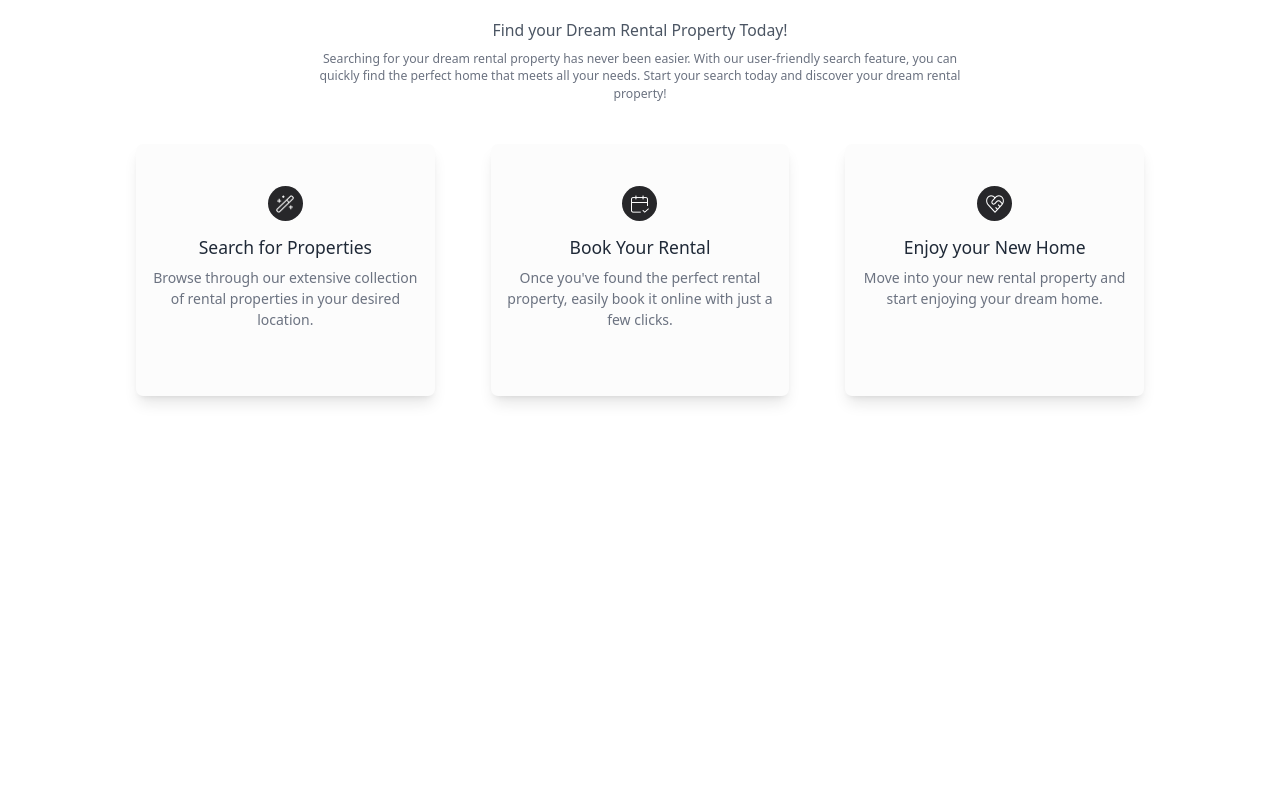
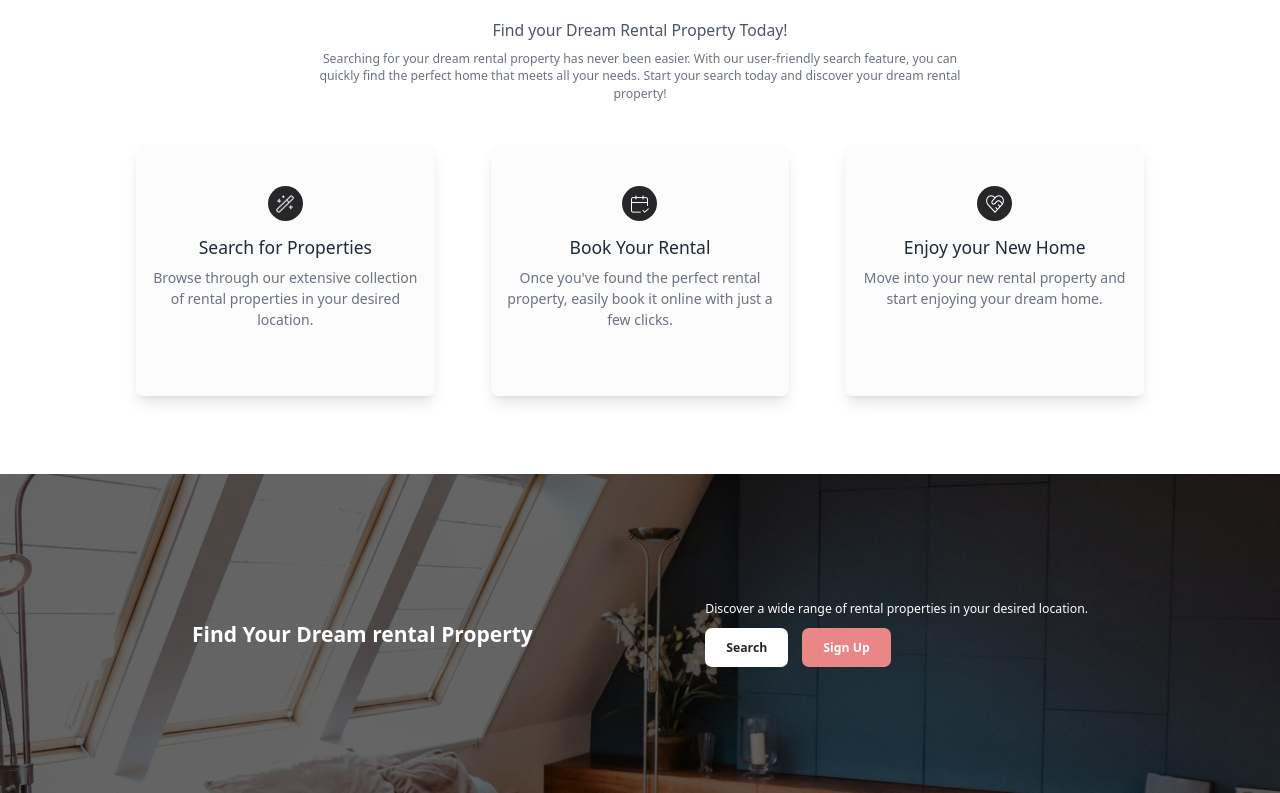
Before and after one commit to lucas-shackluryz/Rentiful, a Next.js app in the folder client/: page /landing in a window 1280 px wide. Shown: the part 1576-2369 px from the top of the page. Before the commit the page ends 2050 px from the top, so only its background shows below. Built offline with nearby package versions, Linux system fonts and the light colour scheme; no server answers.

Commit message:
[ ADD ] Build Call To Action Section Component

```diff
--- /dev/null
+++ b/client/src/app/(nondashboard)/landing/CallToActionSection.tsx
@@ -0,0 +1,55 @@
+"use client";
+
+import React from "react";
+import Image from "next/image";
+import { motion } from "framer-motion";
+import Link from "next/link";
+
+const CallToActionSection = () => {
+  return (
+    <div className="relative py-24">
+        <Image
+          src="/landing-call-to-action.jpg"
+          alt="Rentiful Search Section Background"
+          fill
+          className="object-cover object-center"
+        />
+        <div className="absolute inset-0 bg-black bg-opacity-60"></div>
+        <motion.div
+          initial={{ opacity: 0, y: 20 }}
+          transition={{ duration: 0.5 }}
+          whileInView={{ opacity: 1, y: 0 }}
+          viewport={{ once: true }}
+          className="relative max-w-4xl xl:max-w-6xl mx-auto px-6 sm:px-8 lg:px-12 xl:px-16 py-12"
+        >
+          <div className="flex flex-col md:flex-row justify-between items-center">
+            <div className="mb-6 md:mb-0 md:mr-10">
+              <h2 className="text-2xl font-bold text-white">
+                Find Your Dream rental Property
+              </h2>
+            </div>
+            <div>
+              <p className="text-white mb-3">
+                Discover a wide range of rental properties in your desired location.
+              </p>
+              <div className="flex justify-center md:justify-start gap-4">
+                <button
+                  onClick={() => window.scrollTo({ top: 0, behavior: "smooth" })}
+                  className="inline-block text-primary-700 bg-white rounded-lg px-6 py-3 font-semibold hover:bg-primary-500 hover:text-primary-500"
+                >Search</button>
+                <Link
+                  href="/signup"
+                  className="inline-block text-white bg-secondary-500 rounded-lg px-6 py-3 font-semibold hover:bg-secondary-600"
+                  scroll={false}
+                >
+                  Sign Up
+                </Link>
+              </div>
+            </div>
+          </div>
+        </motion.div>
+    </div>
+  )
+}
+
+export default CallToActionSection
--- a/client/src/app/(nondashboard)/landing/page.tsx
+++ b/client/src/app/(nondashboard)/landing/page.tsx
@@ -2,6 +2,7 @@
 import HeroSection from "./HeroSection";
 import FeaturesSection from "./FeaturesSection";
 import DiscoverSection from "./DiscoverSection";
+import CallToActionSection from "./CallToActionSection";
 
 const Landing = () => {
   return (
@@ -9,6 +10,7 @@
       <HeroSection />
       <FeaturesSection />
       <DiscoverSection />
+      <CallToActionSection />
     </div>
   );
 };
```
